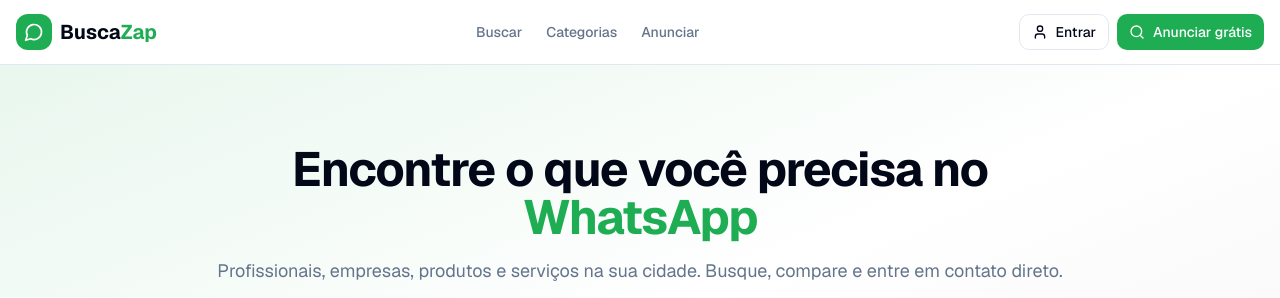
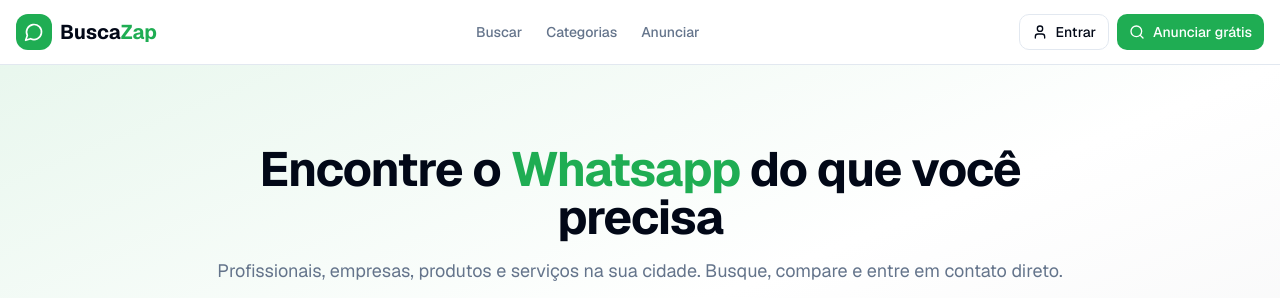
Before and after one commit to ppauloemilio/buscazap, a Next.js app: page / in a window 1280 px wide. Shown: the top 298 px of the page. Built offline with nearby package versions, Linux system fonts and the light colour scheme; no server answers; the database is empty.

Commit message:
Atualiza titulo do hero para Encontre o Whatsapp do que voce precisa
Co-authored-by: Cursor <cursoragent@cursor.com>

```diff
--- a/src/features/dashboard/components/hero-search.tsx
+++ b/src/features/dashboard/components/hero-search.tsx
@@ -38,8 +38,7 @@ export function HeroSearch({ cities = POPULAR_CITIES }: HeroSearchProps) {
     <section className="relative overflow-hidden bg-gradient-to-br from-whatsapp/10 via-background to-primary/5 px-4 py-12 md:py-20">
       <div className="container mx-auto max-w-4xl text-center">
         <h1 className="mb-4 text-3xl font-bold tracking-tight text-foreground md:text-5xl">
-          Encontre o que você precisa no{" "}
-          <span className="text-whatsapp">WhatsApp</span>
+          Encontre o <span className="text-whatsapp">Whatsapp</span> do que você precisa
         </h1>
         <p className="mb-8 text-base text-muted-foreground md:text-lg">
           Profissionais, empresas, produtos e serviços na sua cidade.
```
